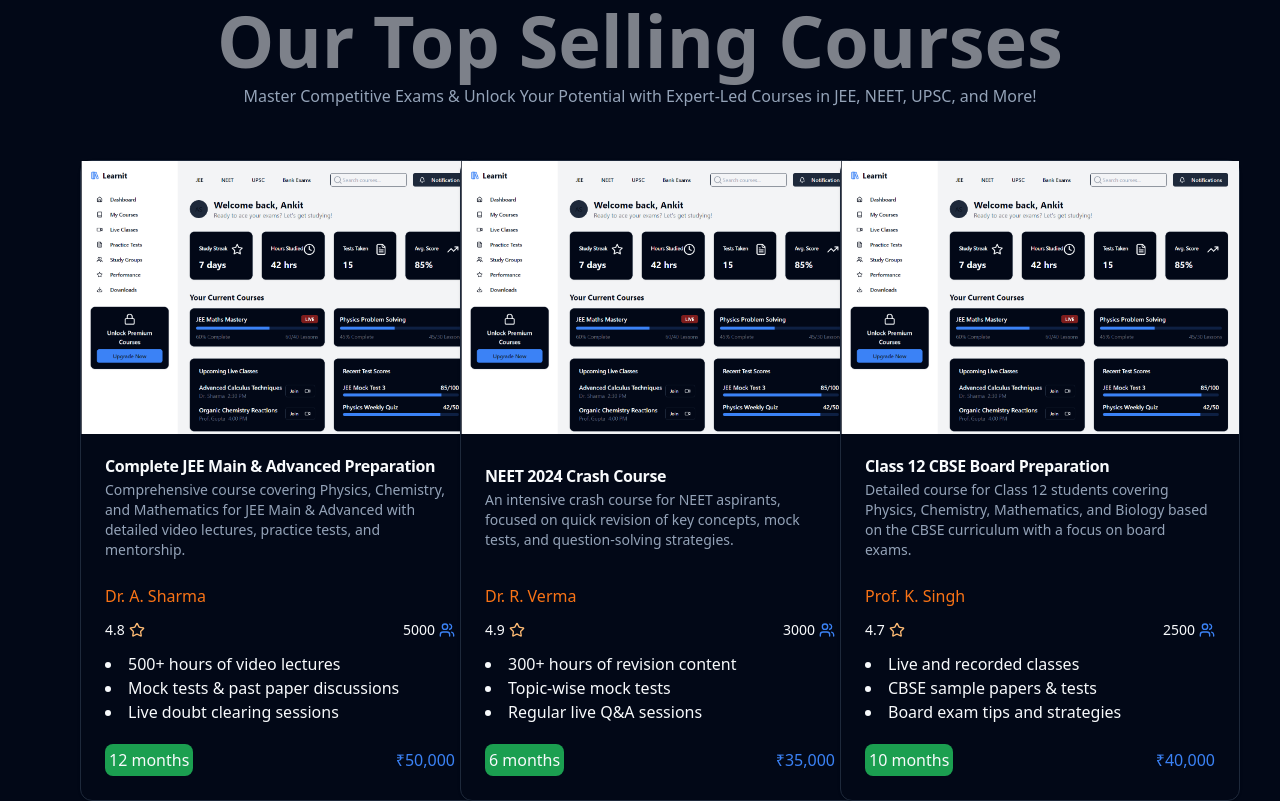
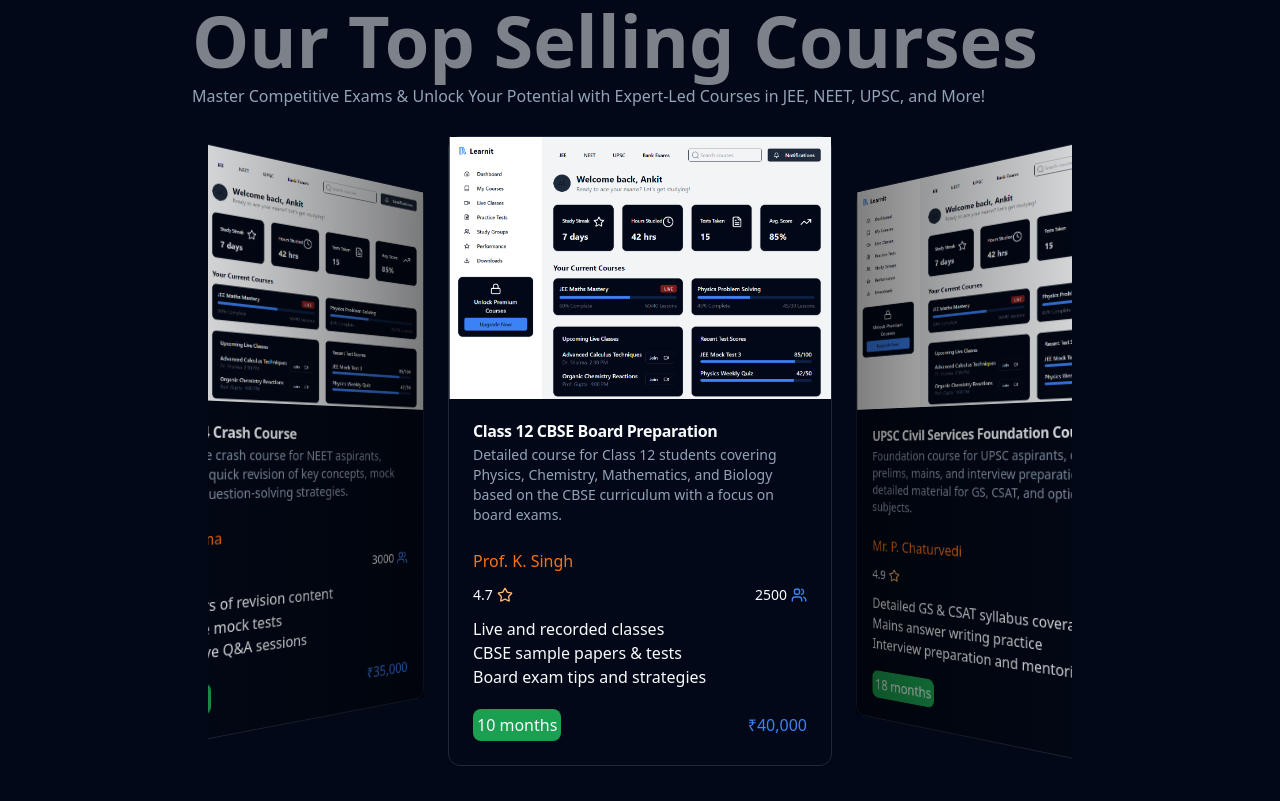
Before and after one commit to ankitmrmishra/LearnIt, a React (Vite) app: page / in a window 1280 px wide. Shown: the part 1580-2381 px from the top of the page. Built offline with nearby package versions, Linux system fonts and the light colour scheme.

Commit message:
adding the swiper

```diff
--- a/src/App.tsx
+++ b/src/App.tsx
@@ -2,6 +2,7 @@ import "./App.css";
 import CourseDisplay from "./components/CourseDisplay";
 
 import Hero from "./components/Hero";
+
 import Why from "./components/Why";
 
 function App() {
--- a/src/components/CourseDisplay.tsx
+++ b/src/components/CourseDisplay.tsx
@@ -1,79 +1,24 @@
+"use client";
+
+import { Swiper, SwiperSlide } from "swiper/react";
+import { Autoplay, EffectCoverflow } from "swiper/modules";
+import { ArrowRight, Star, Users } from "lucide-react";
 import {
   Card,
   CardContent,
   CardDescription,
   CardHeader,
   CardTitle,
-} from "./ui/card";
+} from "../components/ui/card";
+import { Button } from "../components/ui/button";
 import Image1 from "../assets/image.png";
-import { ArrowRight, Star, Users } from "lucide-react";
-import { Button } from "./ui/button";
 
-export default function CourseDisplay() {
-  return (
-    <div className="p-10 flex flex-col justify-center align-middle items-center gap-3">
-      <div className="headingtext flex flex-col justify-center items-center align-middle gap-2">
-        <span className="text-7xl font-bold text-foreground opacity-50">
-          Our Top Selling Courses
-        </span>
-        <p className="text-muted-foreground">
-          Master Competitive Exams & Unlock Your Potential with Expert-Led
-          Courses in JEE, NEET, UPSC, and More!
-        </p>
-      </div>
-      <div className="grid md:grid-cols-3 grid-cols-1 md:p-10 gap-5 ">
-        {courses.map((course) => (
-          <Card
-            className={
-              course.id > 3
-                ? "md:min-w-[25rem] flex flex-col justify-between align-middle"
-                : "md:min-w-[25rem] flex flex-col justify-between align-middle "
-            }
-          >
-            {" "}
-            <img src={course.image} />
-            <CardHeader>
-              <CardTitle>{course.name}</CardTitle>
-              <CardDescription>{course.description}</CardDescription>
-            </CardHeader>
-            <CardContent className="flex flex-col gap-3 ">
-              <span className="text-orange-500 font-medium">
-                {course.instructor}
-              </span>
-              <div className="flex justify-between items-center align-middle">
-                <span className="text-sm flex justify-center align-middle items-center gap-1">
-                  {course.rating}
-                  <Star className="text-orange-300 size-4" />
-                </span>
-                <span className="text-sm flex justify-center align-middle items-center gap-1">
-                  {course.students_enrolled}
-                  <Users className="text-blue-500 size-4" />
-                </span>
-              </div>
-              <div className="flex flex-col">
-                {course.features.map((features, index) => (
-                  <li key={index}>{features}</li>
-                ))}
-              </div>
-              <div className="flex justify-between items-center align-middle mt-2">
-                <span className="bg-green-500/80 p-1  rounded-lg">
-                  {course.duration}
-                </span>
-                <span className="text-primary">{course.price}</span>
-              </div>
-            </CardContent>
-          </Card>
-        ))}
-      </div>
-      <div className="py-5">
-        <Button className="">
-          Enroll For More <ArrowRight />
-        </Button>
-      </div>
-    </div>
-  );
-}
+// Import Swiper styles
+import "swiper/css";
+import "swiper/css/effect-coverflow";
+import "swiper/css/autoplay";
 
+export default function CourseSwiper() {
   const courses = [
     {
       id: 1,
@@ -173,7 +118,7 @@ const courses = [
         "Unlock unlimited access to all our premium courses, live mentoring sessions, and exclusive study materials. Boost your learning potential and achieve your career goals faster!",
       duration: "Annual subscription",
       price: "₹56,999/year",
-
+      image: Image1,
       instructor: "Team LearnIt",
       rating: 4.9,
       students_enrolled: 50000,
@@ -184,3 +129,90 @@ const courses = [
       ],
     },
   ];
+
+  return (
+    <div className="md:p-10 flex flex-col justify-center align-middle items-center gap-3 max-w-max py-10">
+      <div className="headingtext flex flex-col justify-center items-start align-middle gap-2  md:w-full w-[20rem] text-start ">
+        <span className="md:text-7xl text-3xl font-bold text-foreground opacity-50">
+          Our Top Selling Courses
+        </span>
+        <p className="text-muted-foreground ">
+          Master Competitive Exams & Unlock Your Potential with Expert-Led
+          Courses in JEE, NEET, UPSC, and More!
+        </p>
+      </div>
+      <div className="w-full md:max-w-4xl max-w-[22rem] mx-auto p-4 overflow-hidden ">
+        <Swiper
+          effect={"coverflow"}
+          grabCursor={true}
+          centeredSlides={true}
+          slidesPerView={"auto"}
+          coverflowEffect={{
+            rotate: 50,
+            stretch: 0,
+            depth: 100,
+            modifier: 1,
+            slideShadows: true,
+          }}
+          autoplay={{
+            delay: 2500,
+            disableOnInteraction: false,
+          }}
+          loop={true}
+          modules={[EffectCoverflow, Autoplay]}
+          className="mySwiper overflow-clip"
+        >
+          {courses.map((course) => (
+            <SwiperSlide
+              key={course.id}
+              className="md:w-96 w-80 overflow-x-clip "
+            >
+              <Card className="flex flex-col justify-between align-middle h-full  ">
+                <img
+                  src={course.image}
+                  alt={course.name}
+                  className="w-full h-full object-cover"
+                />
+                <CardHeader>
+                  <CardTitle>{course.name}</CardTitle>
+                  <CardDescription>{course.description}</CardDescription>
+                </CardHeader>
+                <CardContent className="flex flex-col gap-3">
+                  <span className="text-orange-500 font-medium">
+                    {course.instructor}
+                  </span>
+                  <div className="flex justify-between items-center align-middle">
+                    <span className="text-sm flex justify-center align-middle items-center gap-1">
+                      {course.rating}
+                      <Star className="text-orange-300 size-4" />
+                    </span>
+                    <span className="text-sm flex justify-center align-middle items-center gap-1">
+                      {course.students_enrolled}
+                      <Users className="text-blue-500 size-4" />
+                    </span>
+                  </div>
+                  <div className="flex flex-col">
+                    {course.features.map((feature, index) => (
+                      <li key={index}>{feature}</li>
+                    ))}
+                  </div>
+                  <div className="flex justify-between items-center align-middle mt-2">
+                    <span className="bg-green-500/80 p-1 rounded-lg">
+                      {course.duration}
+                    </span>
+                    <span className="text-primary">{course.price}</span>
+                  </div>
+                </CardContent>
+              </Card>
+            </SwiperSlide>
+          ))}
+        </Swiper>
+      </div>
+      <div className="py-5">
+        <Button className="flex items-center gap-2">
+          Enroll For More <ArrowRight className="h-4 w-4" />
+        </Button>
+      </div>
+    </div>
+  );
+}
--- /dev/null
+++ b/src/components/Testimonials.tsx
@@ -0,0 +1,5 @@
+const Testimonials = () => {
+  return <div>Testimonials</div>;
+};
+
+export default Testimonials;
```
Also changed, not shown: 1 other file (tests, documents, lock files or other folders). Lines whose indentation alone changed are shown as unchanged.
